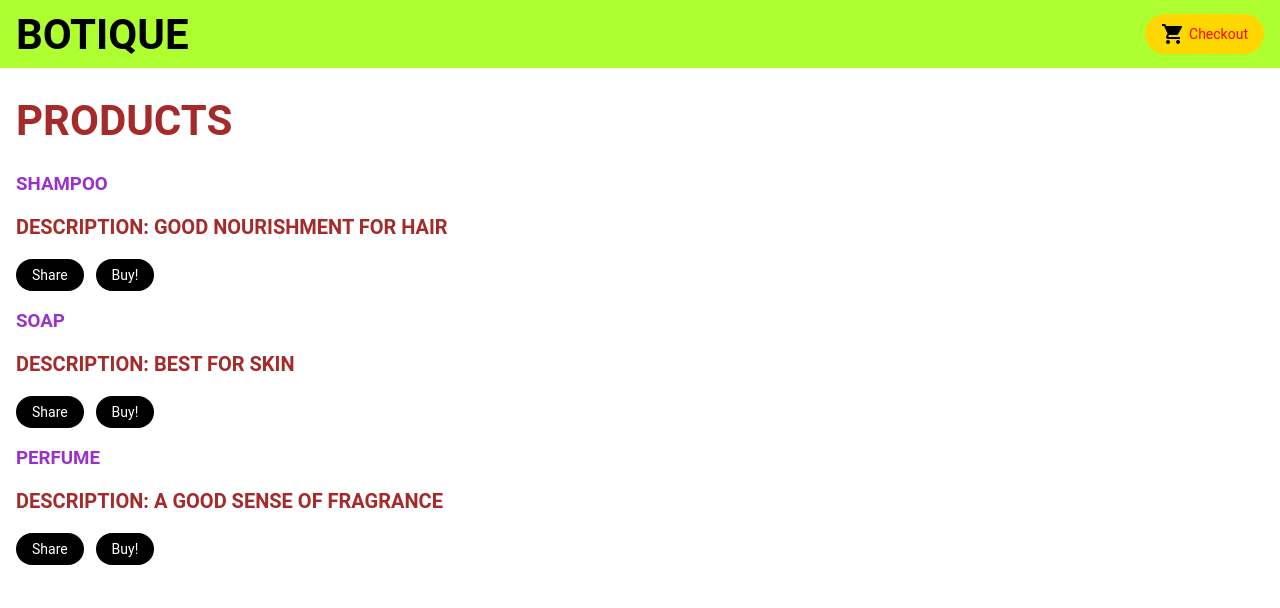
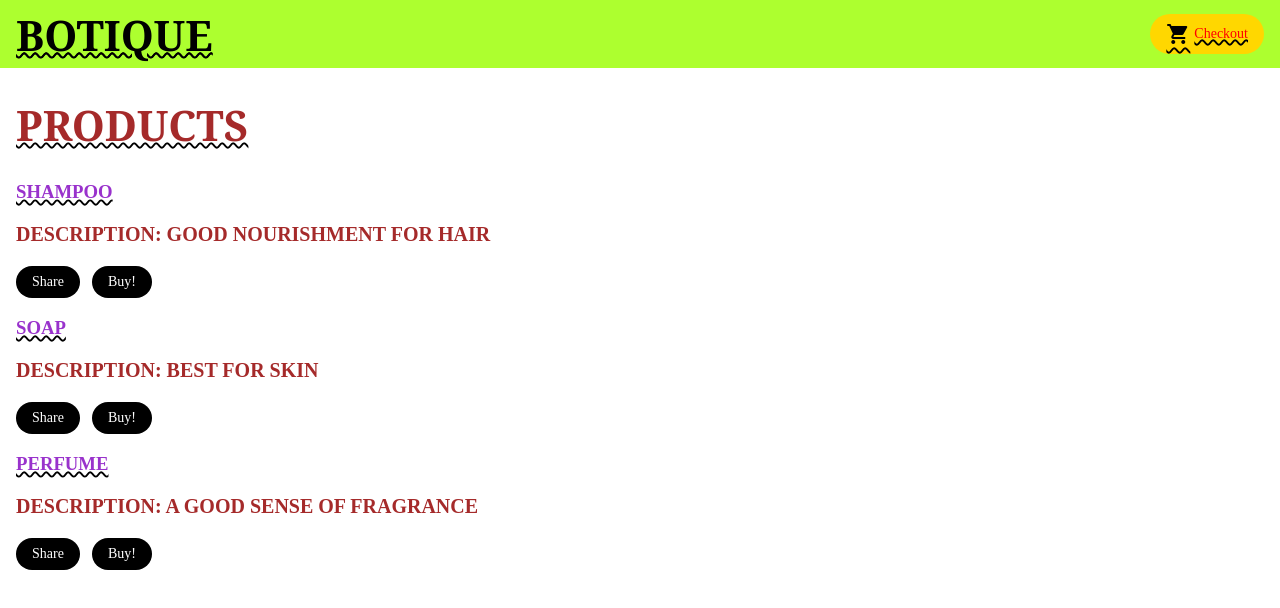
Before and after one commit to G1GNANAMANI/angular, an Angular app: page / in a window 1280 px wide. Shown: the top 608 px of the page. Built offline with nearby package versions, Linux system fonts and the light colour scheme.

Commit message:
1 file modified

```diff
--- a/src/styles.css
+++ b/src/styles.css
@@ -1,7 +1,7 @@
 /* Global Styles */
 
 * {
-  font-family: 'Roboto', Arial, sans-serif;
+  font-family: 'font-family: Tahoma, Verdana, sans-serif';
   color: brown;
   box-sizing: border-box;
   -webkit-font-smoothing: antialiased;
@@ -25,16 +25,20 @@ router-outlet + * {
 h1 {
   font-size: 42px;
   font-weight: bolder;
+  font-family: Georgia, serif;
+  text-decoration: underline wavy black 2px;
 }
 
 h2 {
   font-size: 40px;
   font-weight: bolder;
+  text-decoration: underline wavy black 2px;
 }
 
 h1,
 h2 {
   font-weight: bolder;
+  text-decoration: underline wavy black 2px;
 }
 
 p {
@@ -47,7 +51,7 @@ p {
 a {
   cursor: pointer;
   color: darkorchid;
-  text-decoration: none;
+  text-decoration: underline wavy black 2px;
 }
 
 a:hover {
```
